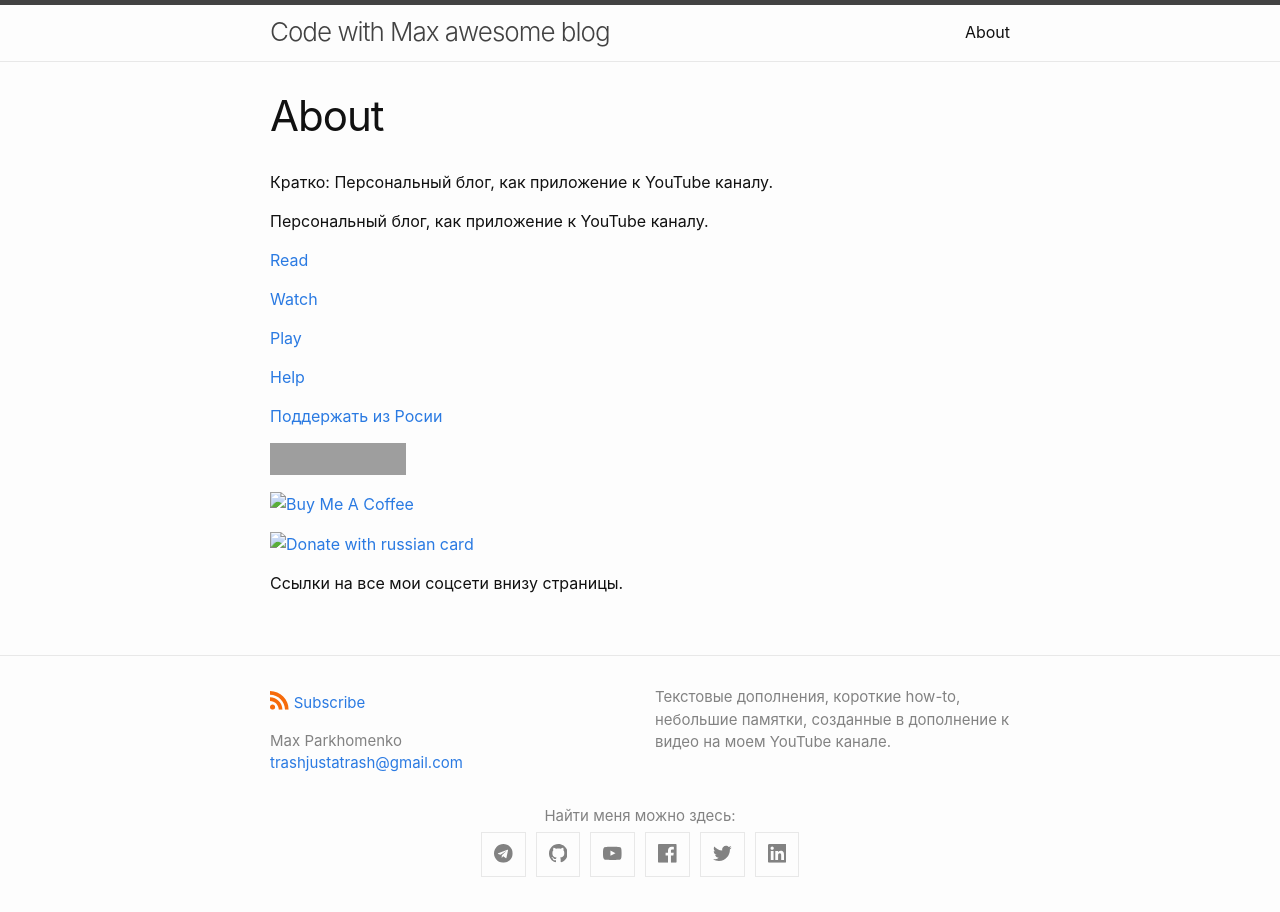
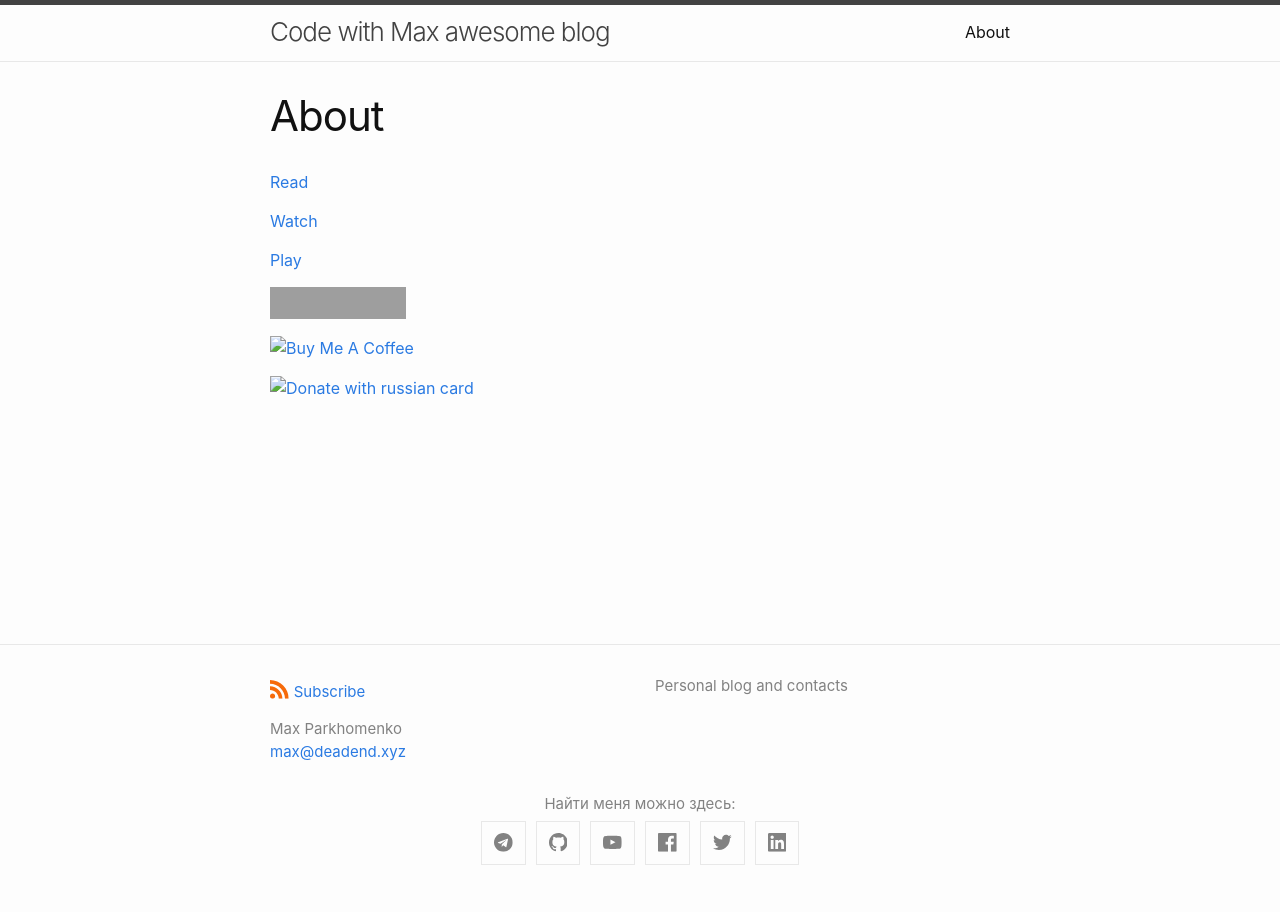
Before and after one commit to code-with-max/code-with-max.github.io, a Jekyll site: the page built from about.md, in a window 1280 px wide. Built offline with Jekyll 4.4.1, drawn with Linux system fonts in a browser that asks for light colours; comment, search, counter and statistics services are not loaded; grey boxes are pictures that could not be loaded.

Commit message:
update e-mail

```diff
--- a/_config.yml
+++ b/_config.yml
@@ -2,10 +2,10 @@ title: Code with Max awesome blog
 
 author:
   name: Max Parkhomenko
-  email: "trashjustatrash@gmail.com"
+  email: "max@deadend.xyz"
 
 description: > # this means to ignore newlines until "show_excerpts:"
-  Текстовые дополнения, короткие how-to, небольшие памятки, созданные в дополнение к видео на моем YouTube канале.
+  Personal blog and contacts
 
 show_excerpts: false # set to true to show excerpts on the homepage
 
--- a/about.md
+++ b/about.md
@@ -5,19 +5,12 @@ permalink: /about/
 ---
 
 
-Кратко: Персональный блог, как приложение к YouTube каналу.
-
-Персональный блог, как приложение к YouTube каналу.
-
 [Read](https://trash-max.github.io)
 
 [Watch](https://www.youtube.com/c/MaxTrash)
 
 [Play](https://play.google.com/store/apps/developer?id=Max+Parkhomenko)
 
-[Help](https://www.buymeacoffee.com/maxtrash)
-
-[Поддержать из Росии](https://pay.cloudtips.ru/p/5acab2cd)
 
 
 <a href="https://www.youtube.com/c/MaxTrash" target="_blank"><img src="https://img.shields.io/youtube/channel/views/UCSFR40osj7pJXouSiJDFXZA" alt="YouTube channel" height="32" width="136"></a>
@@ -27,5 +20,3 @@ permalink: /about/
 
 
 <a href="https://pay.cloudtips.ru/p/5acab2cd" target="_blank"><img src="./assets/donations/qrImage.png" alt="Donate with russian card" height="136" width="136"></a>
-
-Ссылки на все мои соцсети внизу страницы.
```
